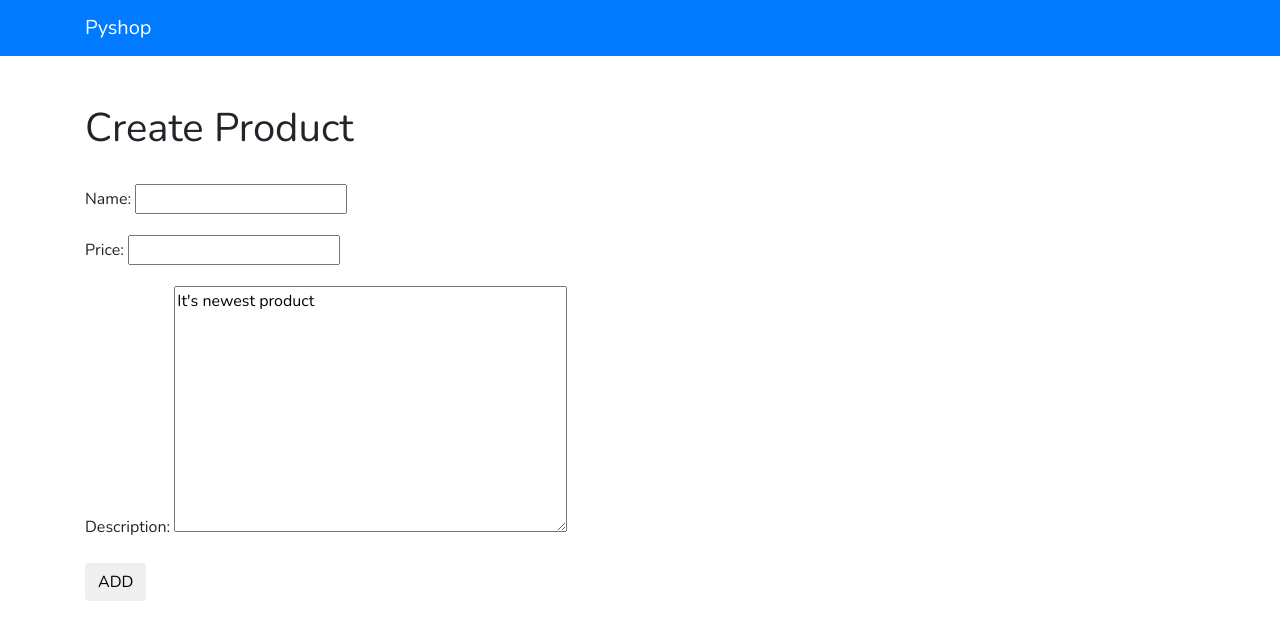
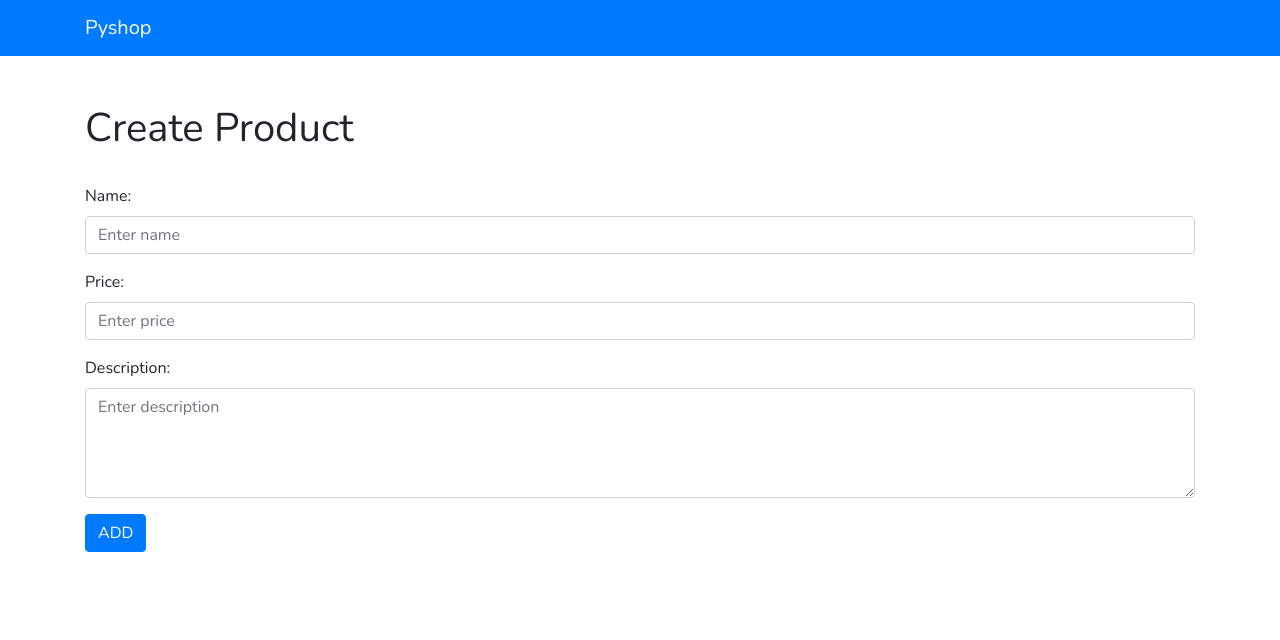
Before and after one commit to rooneyrulz/django_pyshop, a Django app: page /product/create/ in a window 1280 px wide. Shown: the top 640 px of the page. Run offline with Django 3.2, Linux system fonts and the light colour scheme; the visitor is signed in with stand-in values (Sample User, id 1); some libraries are stand-ins or nearby versions.

Commit message:
modified form

```diff
--- a/src/product/forms.py
+++ b/src/product/forms.py
@@ -4,6 +4,38 @@ from .models import Product
 
 
 class ProductForm(forms.ModelForm):
+	name = forms.CharField(
+		widget=forms.TextInput(
+			attrs={
+				'id': 'name',
+				'class': 'form-control',
+				'placeholder': 'Enter name'
+			}
+		)
+	)
+
+	price = forms.DecimalField(
+		widget=forms.NumberInput(
+			attrs={
+				'id': 'price',
+				'class': 'form-control',
+				'placeholder': 'Enter price'
+			}
+		)
+	)
+
+	description = forms.CharField(
+		required=False,
+		widget=forms.Textarea(
+			attrs={
+				'id': 'description',
+				'class': 'form-control',
+				'placeholder': 'Enter description',
+				'rows': 4
+			}
+		)
+	)
+
 	class Meta:
 		model = Product
 		fields = [
--- a/src/product/templates/product/product_create.html
+++ b/src/product/templates/product/product_create.html
@@ -6,6 +6,6 @@
 	<form method="POST">
 		{% csrf_token %}
 		{{ form.as_p }}
-		<button class="btn" type="submit">ADD</button>
+		<button class="btn btn-primary" type="submit">ADD</button>
 	</form>
 {% endblock %}
--- a/src/product/templates/product/product_list.html
+++ b/src/product/templates/product/product_list.html
@@ -9,8 +9,8 @@
 				<div class="card">
 					<div class="card-body">
 						<p class="lead">{{ product.name }}</p>
-						<p class="lead">{{ product.price }}</p>
-						<a href="{{product.get_absolute_url}}" class="btn btn-primary">Detail</a>
+						<p class="lead">$ {{ product.price }}</p>
+						<a href="{{product.get_absolute_url}}" class="btn btn-primary">DETAIL</a>
 					</div>
 				</div>
 			</div>
--- a/src/templates/base.html
+++ b/src/templates/base.html
@@ -12,11 +12,11 @@
 </head>
 <body style="font-family: 'Nunito', sans-serif;">
 
-	<header class="mb-5">
+	<header>
 		{% include 'navbar.html' %}
 	</header>
 
-	<main class="container">
+	<main class="container my-5">
 		{% block content %}
 			<p>replace me</p>
 		{% endblock %}
```
Also changed, not shown: src/product/templates/product/product_auth_list.html (+14 -3 lines).
